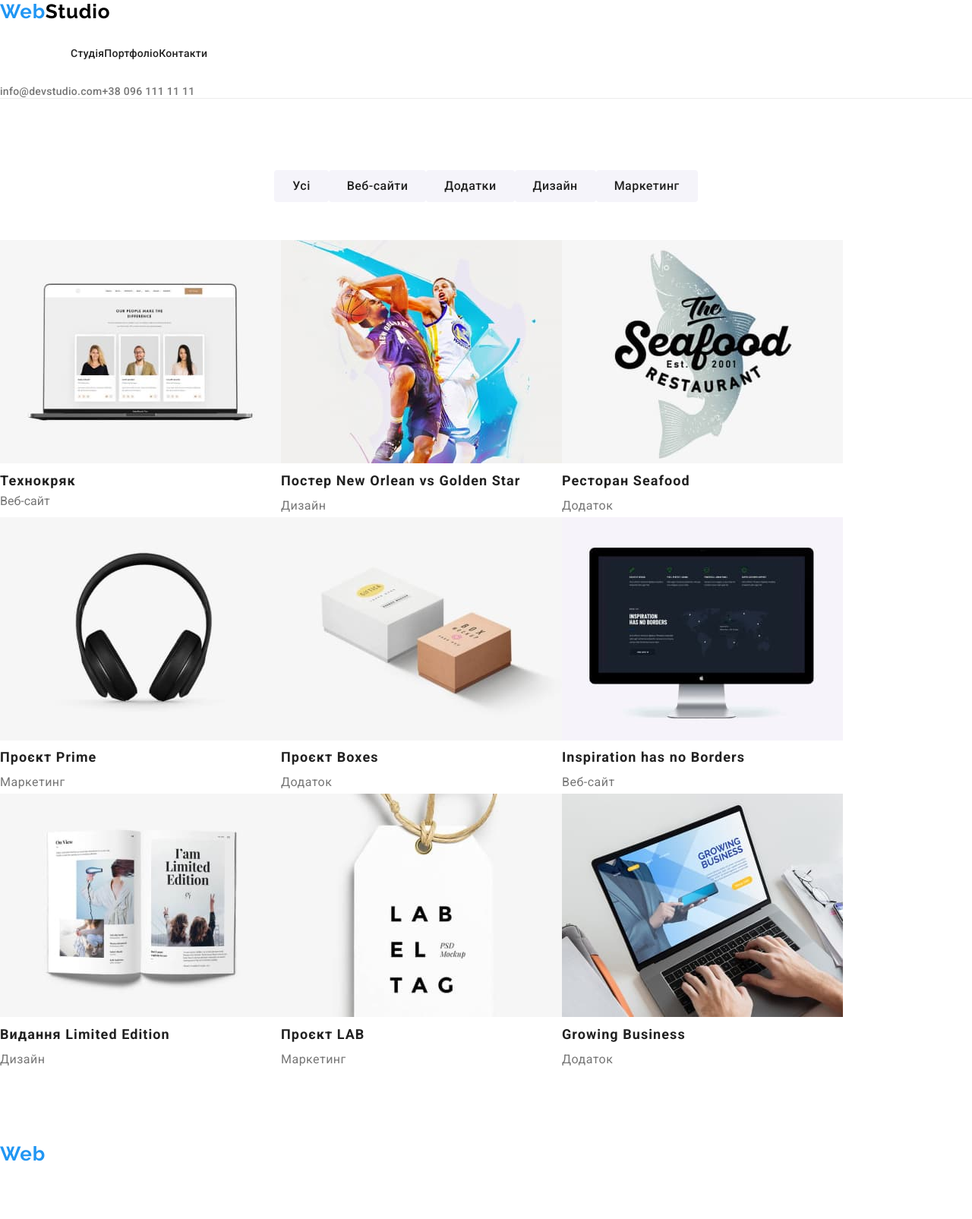
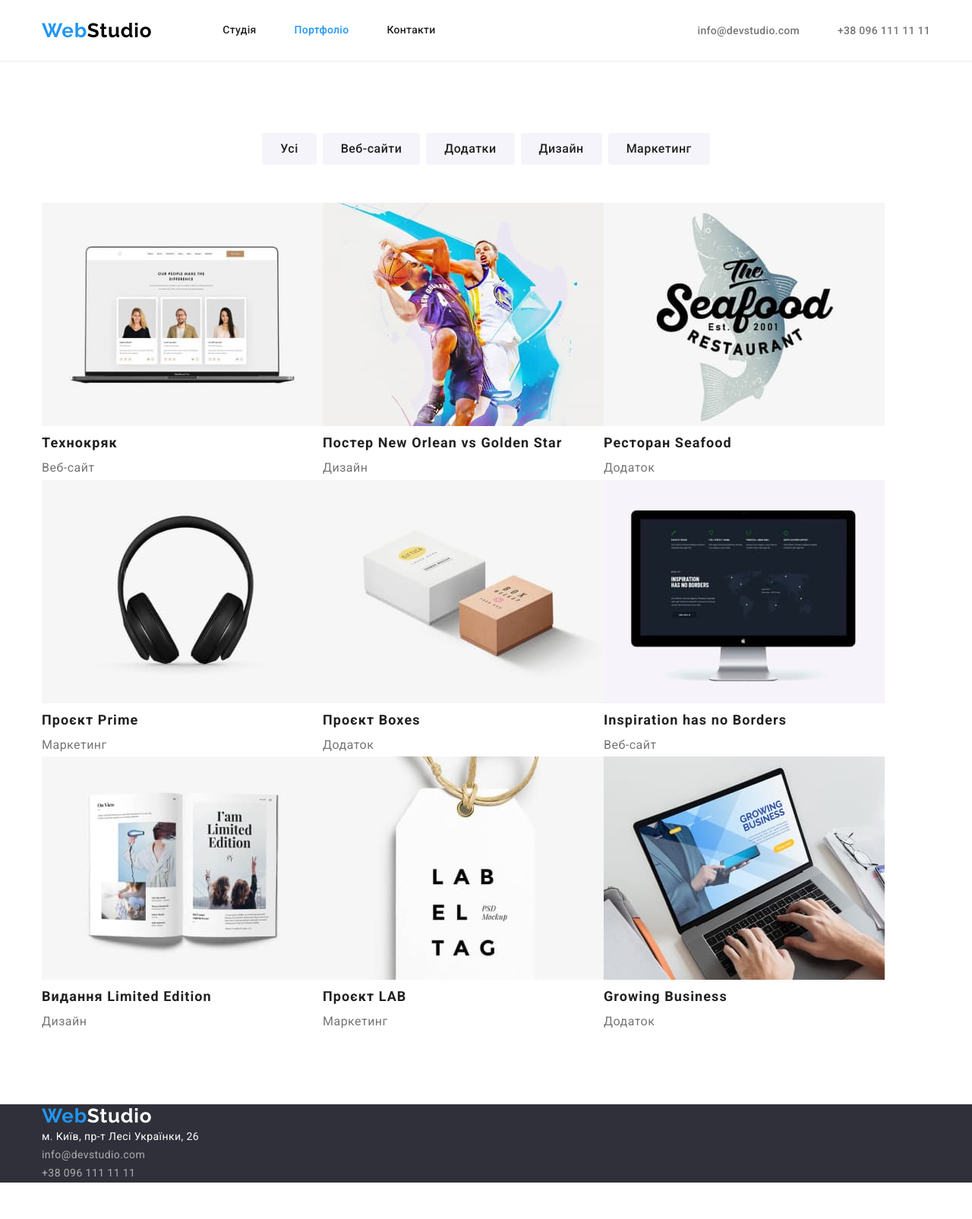
Before and after one commit to DmytroSadovskyi/goit-markup-hw-03, a plain HTML site: page portfolio.html in a window 1280 px wide. Shown: the whole page at 76% size. After the commit the page ends 1557 px from the top, so only its background shows below. Drawn offline with nearby package versions, Linux system fonts and the light colour scheme.

Commit message:
Додає  div.container та деякі допоміжні класи

```diff
--- a/portfolio.html
+++ b/portfolio.html
@@ -13,87 +13,92 @@
   <body>
     <!--Шапка сайту-->
     <header class="page-header">
-      <nav>
+      <div class="container navigation">
+        <nav class="main-nav">
           <a href="./index.html" class="logo"><span class="accent">Web</span>Studio</a>
 
           <ul class="site-nav list">
-          <li><a href="./index.html" class="link">Студія</a></li>
-          <li><a href="./portfolio.html" class="link">Портфоліо</a></li>
-          <li><a href="#" class="link">Контакти</a></li>
+            <li class="item"><a href="./index.html" class="link">Студія</a></li>
+            <li class="item"><a href="./portfolio.html" class="link current">Портфоліо</a></li>
+            <li class="item"><a href="#" class="link">Контакти</a></li>
           </ul>
         </nav>
 
         <ul class="header-contacts list">
-        <li><a href="mailto:info@devstudio.com" class="link">info@devstudio.com</a></li>
-        <li><a href="tel:+380961111111" class="link">+38 096 111 11 11</a></li>
+          <li class="item"><a href="mailto:info@devstudio.com" class="link">info@devstudio.com</a></li>
+          <li class="item"><a href="tel:+380961111111" class="link">+38 096 111 11 11</a></li>
         </ul>
+      </div>
     </header>
 
     <!-- Головний контент -->
     <main>
       <section class="section">
+        <div class="container">
           <h1 class="visually-hidden">Портфоліо</h1>
 
           <ul class="filter list">
-          <li><button type="button" class="filter-btn">Усі</button></li>
-          <li><button type="button" class="filter-btn">Веб-сайти</button></li>
-          <li><button type="button" class="filter-btn">Додатки</button></li>
-          <li><button type="button" class="filter-btn">Дизайн</button></li>
-          <li><button type="button" class="filter-btn">Маркетинг</button></li>
+            <li class="item"><button type="button" class="filter-btn">Усі</button></li>
+            <li class="item"><button type="button" class="filter-btn">Веб-сайти</button></li>
+            <li class="item"><button type="button" class="filter-btn">Додатки</button></li>
+            <li class="item"><button type="button" class="filter-btn">Дизайн</button></li>
+            <li class="item"><button type="button" class="filter-btn">Маркетинг</button></li>
           </ul>
 
           <ul class="examples list">
-          <li>
+            <li class="examples-item">
               <img src="./images/web-site-1.jpg" alt="ноутбук із відкритим сайтом" width="370" />
               <h2 class="example-name">Технокряк</h2>
-            <p>Веб-сайт</p>
+              <p class="example-type">Веб-сайт</p>
             </li>
-          <li>
+            <li class="examples-item">
               <img src="./images/poster-design.jpg" alt="один баскетболіст намагається відібрати м'яч у іншого" width="370" />
               <h2 class="example-name">Постер <span lang="en">New Orlean vs Golden Star</span></h2>
               <p class="example-type">Дизайн</p>
             </li>
-          <li>
+            <li class="examples-item">
               <img src="./images/restaurant-app.jpg" alt="назва ресторану на фоні риби" width="370" />
               <h2 class="example-name">Ресторан <span lang="en">Seafood</span></h2>
               <p class="example-type">Додаток</p>
             </li>
-          <li>
+            <li class="examples-item">
               <img src="./images/project-prime.jpg" alt="чорні накладні навушники" width="370" />
               <h2 class="example-name">Проєкт <span lang="en">Prime</span></h2>
               <p class="example-type">Маркетинг</p>
             </li>
-          <li>
+            <li class="exapmles-item">
               <img src="./images/boxes-app.jpg" alt="дві коробки з написами: біла ліворуч і коричнева - праворуч" width="370" />
               <h2 class="example-name">Проєкт <span lang="en">Boxes</span></h2>
               <p class="example-type">Додаток</p>
             </li>
-          <li>
+            <li class="examples-item">
               <img src="./images/web-site-2.jpg" alt="монітор з відкритим сайтом" width="370" />
               <h2 lang="en" class="example-name">Inspiration has no Borders</h2>
               <p class="example-type">Веб-сайт</p>
             </li>
-          <li>
+            <li class="examples-item">
               <img src="./images/limited-edition.jpg" alt="розгорнутий журнал" width="370" />
               <h2 class="example-name">Видання <span lang="en">Limited Edition</span></h2>
               <p class="example-type">Дизайн</p>
             </li>
-          <li>
+            <li class="examples-item">
               <img src="./images/project-lab.jpg" alt="біла бірка з чорним текстом" width="370" />
               <h2 class="example-name">Проєкт <span lang="en">LAB</span></h2>
               <p class="example-type">Маркетинг</p>
             </li>
-          <li>
+            <li class="examples-item">
               <img src="./images/growing-business-app.jpg" alt="людина працює за ноутбуком з додатком" width="370" />
               <h2 lang="en" class="example-name">Growing Business</h2>
               <p class="example-type">Додаток</p>
             </li>
           </ul>
+        </div>
       </section>
     </main>
 
     <!-- Підвал -->
-    <footer class="footer">
+    <footer class="page-footer">
+      <div class="container">
         <a href="./index.html" class="footer-logo"><span class="accent">Web</span>Studio</a>
         <address class="address">
           <ul class="contacts list">
@@ -104,6 +109,7 @@
             <li><a href="tel:+380961111111" class="contact-link">+38 096 111 11 11</a></li>
           </ul>
         </address>
+      </div>
     </footer>
   </body>
 </html>
```
Also changed, not shown: index.html (+32 -18 lines). Lines whose indentation alone changed are shown as unchanged.
